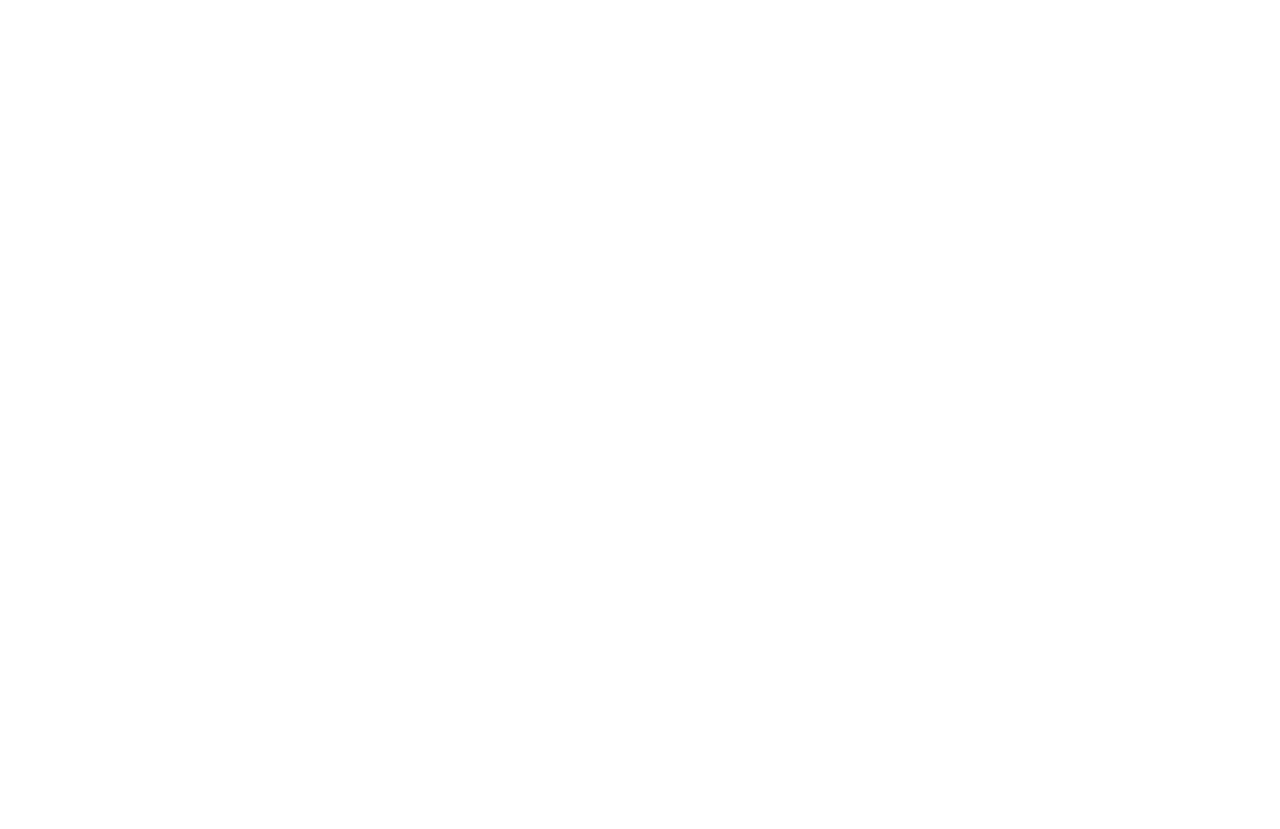
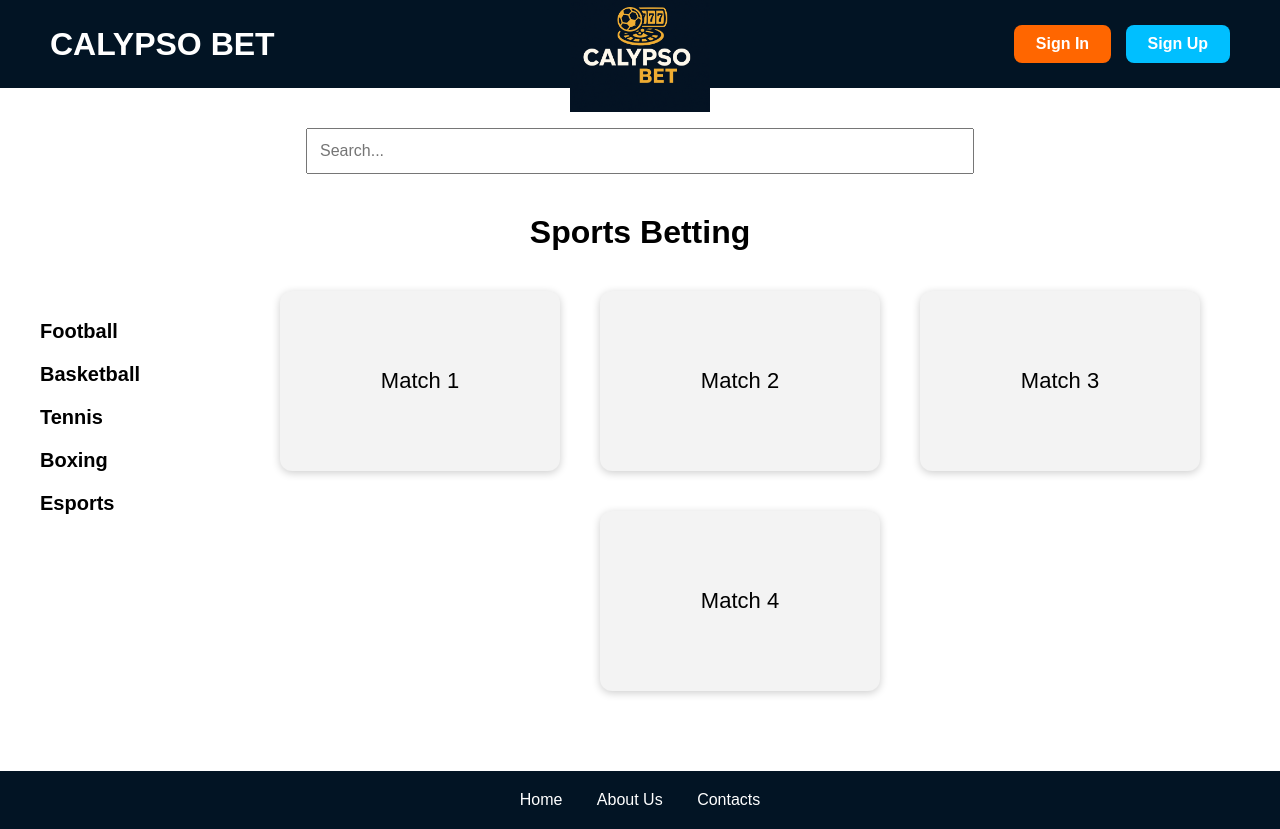
Before and after one commit to zlatevv/School-Website, a plain HTML site: page frontend/html/sportsbet.html in a window 1280 px wide. Before the commit the page ends 800 px from the top, so only its background shows below. Drawn offline with Linux system fonts and the light colour scheme.

Commit message:
feat. semi-working sportsbet page

```diff
--- /dev/null
+++ b/frontend/css/sportsbetting.css
@@ -0,0 +1,132 @@
+html, body {
+    margin: 0;
+    padding: 0;
+    font-family: Arial, sans-serif;
+    background: white;
+}
+
+/* TOP BAR */
+.top-bar {
+    background: rgba(2, 20, 36);
+    padding: 25px 50px;
+    color: white;
+    display: flex;
+    align-items: center;
+    justify-content: space-between;
+    position: relative;
+}
+
+.brand {
+    font-size: 2rem;
+    font-weight: bold;
+}
+
+.logo {
+    position: absolute;
+    left: 50%;
+    transform: translateX(-50%);
+}
+
+.logo img {
+    width: 140px;
+    height: auto;
+}
+
+.auth button {
+    margin-left: 10px;
+    padding: 10px 22px;
+    border: none;
+    font-size: 1rem;
+    font-weight: bold;
+    border-radius: 8px;
+    cursor: pointer;
+    transition: 0.2s ease;
+}
+
+.auth .signin {
+    background: #ff6600;
+    color: white;
+}
+
+.auth .signup {
+    background: #00bfff;
+    color: white;
+}
+
+.auth button:hover {
+    transform: scale(1.05);
+    color: black;
+}
+
+/* SEARCH BAR */
+.search-bar {
+    display: flex;
+    justify-content: center;
+    margin: 40px 0;
+}
+
+.search-bar input {
+    width: 50%;
+    padding: 12px;
+    font-size: 16px;
+}
+
+/* PAGE TITLE */
+.page-title {
+    text-align: center;
+    margin-bottom: 40px;
+    font-size: 2rem;
+}
+
+/* LEFT CATEGORY LIST */
+.categories {
+    position: absolute;
+    left: 40px;
+    top: 300px;
+    font-size: 20px;
+    font-weight: bold;
+}
+
+.categories p {
+    margin: 20px 0;
+}
+
+/* MATCH GRID */
+.match-grid {
+    display: flex;
+    justify-content: center;
+    flex-wrap: wrap;
+    gap: 40px;
+    margin-left: 200px;
+}
+
+.match-card {
+    width: 280px;
+    height: 180px;
+    background: #f3f3f3;
+    border-radius: 12px;
+    box-shadow: 0 2px 8px rgba(0,0,0,0.2);
+    display: flex;
+    align-items: center;
+    justify-content: center;
+    font-size: 22px;
+}
+
+/* FOOTER */
+footer {
+    margin-top: 80px;
+    padding: 20px;
+    text-align: center;
+    background: rgba(2,20,36);
+    color: white;
+}
+
+footer .links a {
+    color: white;
+    margin: 0 15px;
+    text-decoration: none;
+}
+
+footer .links a:hover {
+    color: dimgray;
+}
--- a/frontend/css/style.css
+++ b/frontend/css/style.css
@@ -79,13 +79,16 @@
 }
 
 .search-bar {
-  margin: 20px;
+  margin: 1.2em;
+  margin-bottom: -1em;
+  margin-top: 4em;
 }
 
 .search-bar input {
   width: 50%;
-  padding: 10px;
-  font-size: 16px;
+  padding: 1.2em;
+  font-size: 1.2em;
+  border-radius: 2em;
 }
 
 .main-nav {
@@ -123,6 +126,7 @@
 }
 
 footer {
+  font-size: 1.3em;
   margin-top: 80px;
   padding: 20px;
   background-color: rgba(2, 20, 36);
--- a/frontend/html/sportsbet.html
+++ b/frontend/html/sportsbet.html
@@ -3,9 +3,58 @@
 <head>
     <meta charset="UTF-8">
     <meta name="viewport" content="width=device-width, initial-scale=1.0">
-    <title>Document</title>
+    <link rel="stylesheet" href="/frontend/css/sportsbetting.css">
+    <title>Sports Betting</title>
 </head>
 <body>
 
+    <!-- TOP BAR -->
+    <div class="top-bar">
+        <div class="brand">CALYPSO BET</div>
+
+        <div class="logo">
+            <img src="/images/logo.png" alt="Logo">
+        </div>
+
+        <div class="auth">
+            <button class="signin">Sign In</button>
+            <button class="signup">Sign Up</button>
+        </div>
+    </div>
+
+    <!-- SEARCH BAR -->
+    <div class="search-bar">
+        <input type="text" placeholder="Search...">
+    </div>
+
+    <!-- CONTENT TITLE -->
+    <h1 class="page-title">Sports Betting</h1>
+
+    <!-- CATEGORIES LEFT SIDE -->
+    <div class="categories">
+        <p>Football</p>
+        <p>Basketball</p>
+        <p>Tennis</p>
+        <p>Boxing</p>
+        <p>Esports</p>
+    </div>
+
+    <!-- MATCHES GRID -->
+    <div class="match-grid">
+        <div class="match-card">Match 1</div>
+        <div class="match-card">Match 2</div>
+        <div class="match-card">Match 3</div>
+        <div class="match-card">Match 4</div>
+    </div>
+
+    <!-- FOOTER -->
+    <footer>
+        <div class="links">
+            <a href="#">Home</a>
+            <a href="#">About Us</a>
+            <a href="#">Contacts</a>
+        </div>
+    </footer>
+
 </body>
 </html>
```
